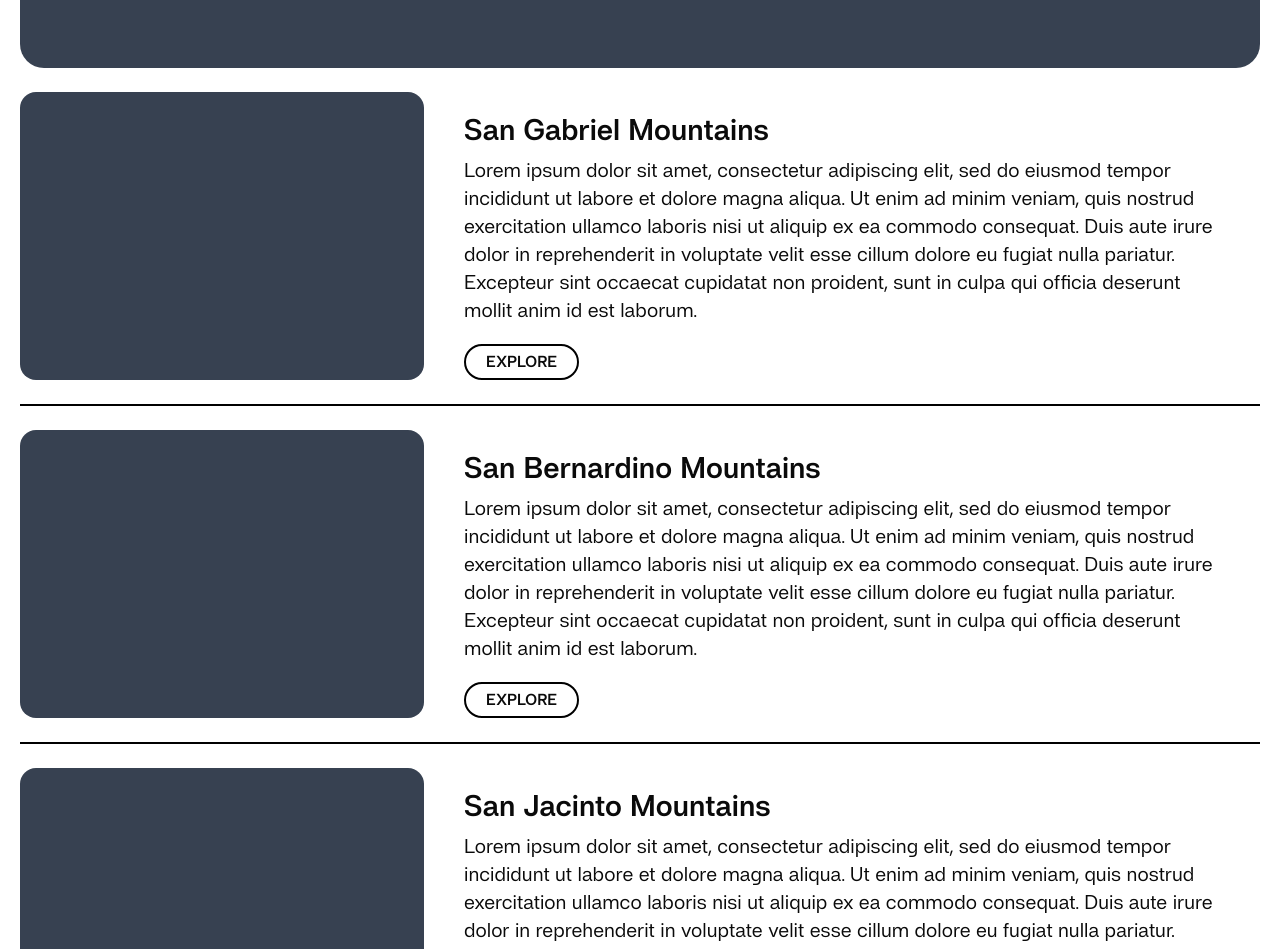
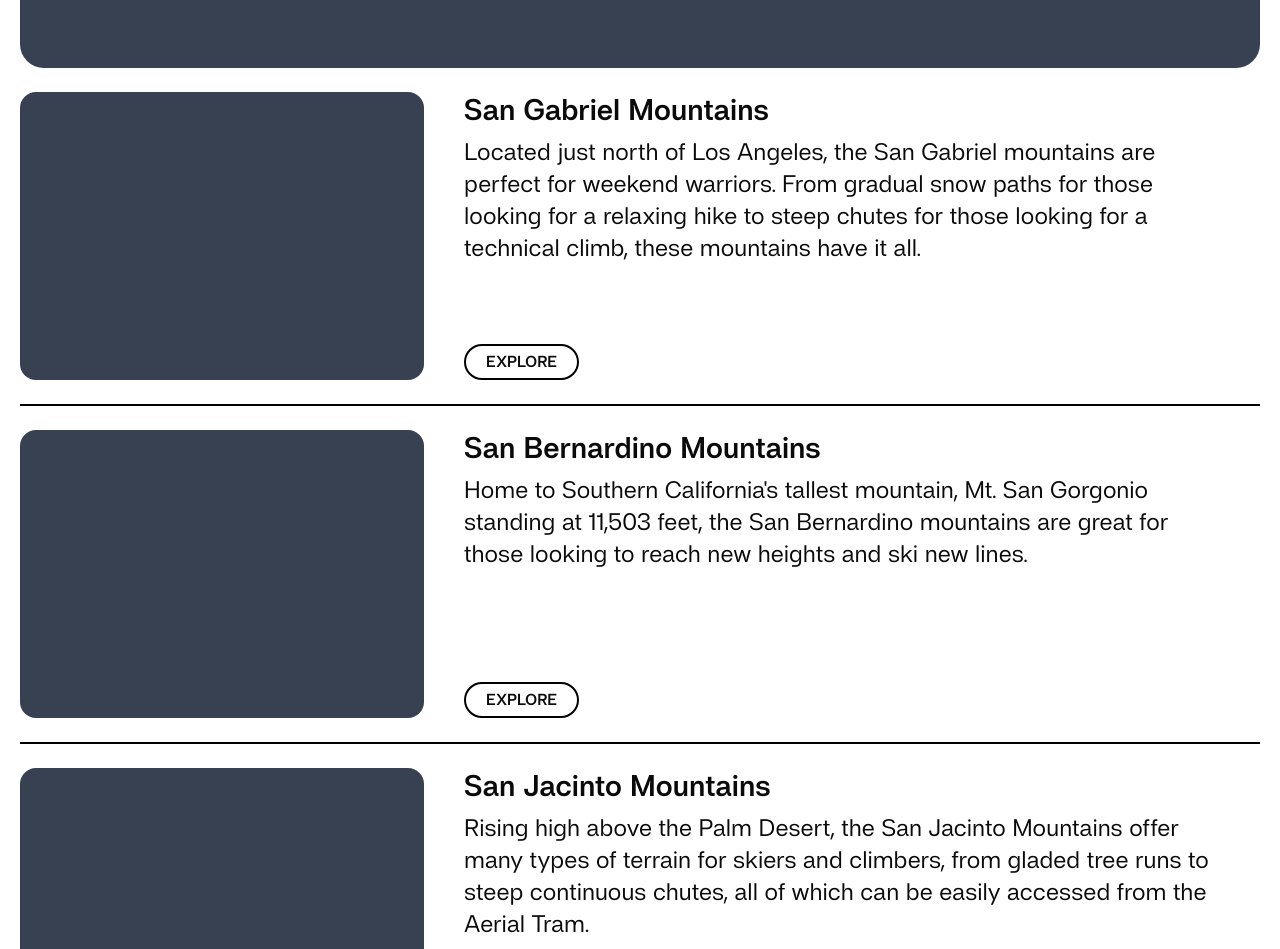
Before and after one commit to dawsonmai/sc-backcountry, a Next.js app: page /routes in a window 1280 px wide. Shown: the part 800-1749 px from the top of the page. Built offline with nearby package versions, Linux system fonts and the light colour scheme.

Commit message:
updated area text and values on home page

```diff
--- /dev/null
+++ b/src/app/routes/san-gabriel-mountains/page.tsx
@@ -0,0 +1,7 @@
+const sangabriel = () => {
+    return (
+        <div className="flex flex-col p-5">
+            <p className="text-6xl">San Gabriel</p>
+        </div>
+    );
+};
--- a/src/components/home/AreaData.tsx
+++ b/src/components/home/AreaData.tsx
@@ -59,7 +59,7 @@ const AreaData = () => {
 					transition={{ duration: 0.5 }}
 				>
 					<span className="text-5xl lg:text-7xl text-center w-full font-medium font-mono">
-						<AnimatedNumber value={123} />k
+						<AnimatedNumber value={4.5} />k
 					</span>
 					<h3 className="text-xl text-center w-full">square miles of terrain</h3>
 				</motion.div>
@@ -71,8 +71,8 @@ const AreaData = () => {
 					viewport={{ margin: "-100px" }}
 					transition={{ duration: 0.5, delay: 0.2 }}
 				>
-					<AnimatedNumber value={456} />
-					<h3 className="text-xl text-center w-full">mountain ranges</h3>
+					<AnimatedNumber value={3} />
+					<h3 className="text-xl text-center w-full">large & snowy mountain ranges</h3>
 				</motion.div>
 
 				<motion.div
@@ -82,7 +82,7 @@ const AreaData = () => {
 					viewport={{ margin: "-100px" }}
 					transition={{ duration: 0.5, delay: 0.4 }}
 				>
-					<AnimatedNumber value={789} />
+					<AnimatedNumber value={22} />
 					<h3 className="text-xl text-center w-full">peaks taller than 10,000 ft</h3>
 				</motion.div>
 			</div>
--- a/src/components/routes/routesOverview/AreaList.tsx
+++ b/src/components/routes/routesOverview/AreaList.tsx
@@ -3,23 +3,25 @@ const AreaList = () => {
         <div>
             <div className="py-6 border-b-2 border-black flex flex-col md:flex-row">
                 <div className="bg-gray-700 h-72 w-full md:w-6/12 rounded-2xl"></div>
-                    <div className="w-full md:px-10 flex flex-col justify-center text-center md:justify-end md:text-left">
+                    <div className="w-full md:px-10 flex flex-col justify-center text-center md:justify-between md:text-left">
                     <div>
                         <h3 className="text-3xl font-semibold mb-2">San Gabriel Mountains</h3>
-                        <p className="text-xl mb-5">
-                            Lorem ipsum dolor sit amet, consectetur adipiscing elit, sed do eiusmod tempor incididunt ut labore et dolore magna aliqua. Ut enim ad minim veniam, quis nostrud exercitation ullamco laboris nisi ut aliquip ex ea commodo consequat. Duis aute irure dolor in reprehenderit in voluptate velit esse cillum dolore eu fugiat nulla pariatur. Excepteur sint occaecat cupidatat non proident, sunt in culpa qui officia deserunt mollit anim id est laborum.
+                        <p className="text-2xl mb-5">
+                        Located just north of Los Angeles, the San Gabriel mountains are perfect for weekend warriors. From gradual snow paths for those looking for a relaxing hike to steep chutes for those looking for a technical climb, these mountains have it all.
                         </p>
                     </div>
-                    <button className="border-2 border-black rounded-full py-1 px-5 text-l font-semibold self-start max-w-fit">EXPLORE</button>
+                    <a href="/routes/san-gabriel-mountains">
+                        <button className="border-2 border-black rounded-full py-1 px-5 text-l font-semibold self-start max-w-fit">EXPLORE</button>
+                    </a>
                 </div>
             </div>
             <div className="py-6 border-b-2 border-black flex flex-col md:flex-row">
                 <div className="bg-gray-700 h-72 w-full md:w-6/12 rounded-2xl"></div>
-                    <div className="w-full md:px-10 flex flex-col justify-center text-center md:justify-end md:text-left">
+                    <div className="w-full md:px-10 flex flex-col justify-center text-center md:justify-between md:text-left">
                     <div>
                         <h3 className="text-3xl font-semibold mb-2">San Bernardino Mountains</h3>
-                        <p className="text-xl mb-5">
-                            Lorem ipsum dolor sit amet, consectetur adipiscing elit, sed do eiusmod tempor incididunt ut labore et dolore magna aliqua. Ut enim ad minim veniam, quis nostrud exercitation ullamco laboris nisi ut aliquip ex ea commodo consequat. Duis aute irure dolor in reprehenderit in voluptate velit esse cillum dolore eu fugiat nulla pariatur. Excepteur sint occaecat cupidatat non proident, sunt in culpa qui officia deserunt mollit anim id est laborum.
+                        <p className="text-2xl mb-5">
+                        Home to Southern California&apos;s tallest mountain, Mt. San Gorgonio standing at 11,503 feet, the San Bernardino mountains are great for those looking to reach new heights and ski new lines.
                         </p>
                     </div>
                     <button className="border-2 border-black rounded-full py-1 px-5 text-l font-semibold self-start max-w-fit">EXPLORE</button>
@@ -27,11 +29,11 @@ const AreaList = () => {
             </div>
             <div className="py-6 flex flex-col md:flex-row">
                 <div className="bg-gray-700 h-72 w-full md:w-6/12 rounded-2xl"></div>
-                    <div className="w-full md:px-10 flex flex-col justify-center text-center md:justify-end md:text-left">
+                    <div className="w-full md:px-10 flex flex-col justify-center text-center md:justify-between md:text-left">
                     <div>
                         <h3 className="text-3xl font-semibold mb-2">San Jacinto Mountains</h3>
-                        <p className="text-xl mb-5">
-                            Lorem ipsum dolor sit amet, consectetur adipiscing elit, sed do eiusmod tempor incididunt ut labore et dolore magna aliqua. Ut enim ad minim veniam, quis nostrud exercitation ullamco laboris nisi ut aliquip ex ea commodo consequat. Duis aute irure dolor in reprehenderit in voluptate velit esse cillum dolore eu fugiat nulla pariatur. Excepteur sint occaecat cupidatat non proident, sunt in culpa qui officia deserunt mollit anim id est laborum.
+                        <p className="text-2xl mb-5">
+                            Rising high above the Palm Desert, the San Jacinto Mountains offer many types of terrain for skiers and climbers, from gladed tree runs to steep continuous chutes, all of which can be easily accessed from the Aerial Tram.
                         </p>
                     </div>
                     <button className="border-2 border-black rounded-full py-1 px-5 text-l font-semibold self-start max-w-fit">EXPLORE</button>
```
